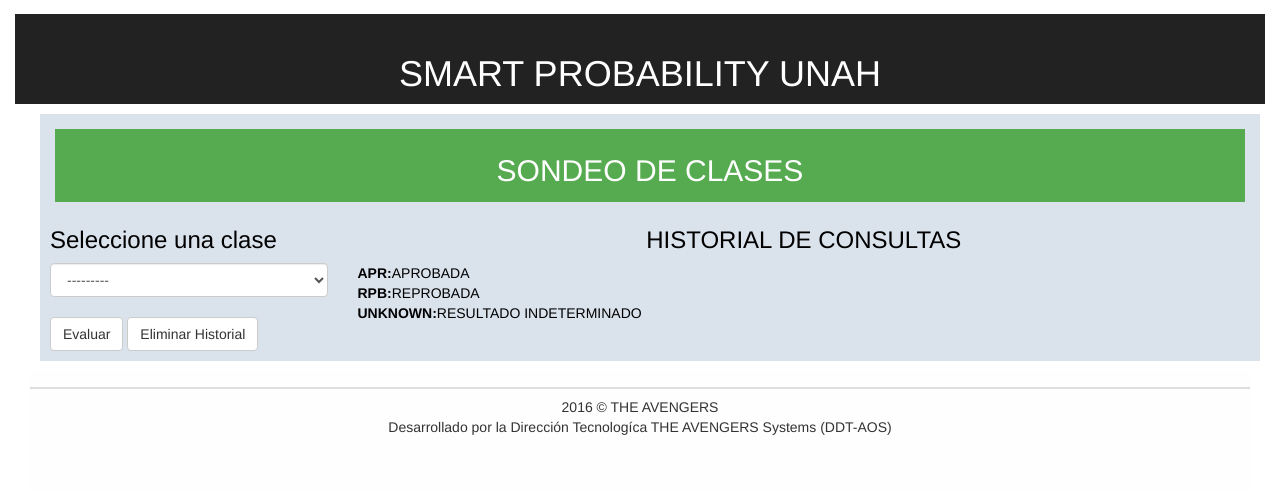
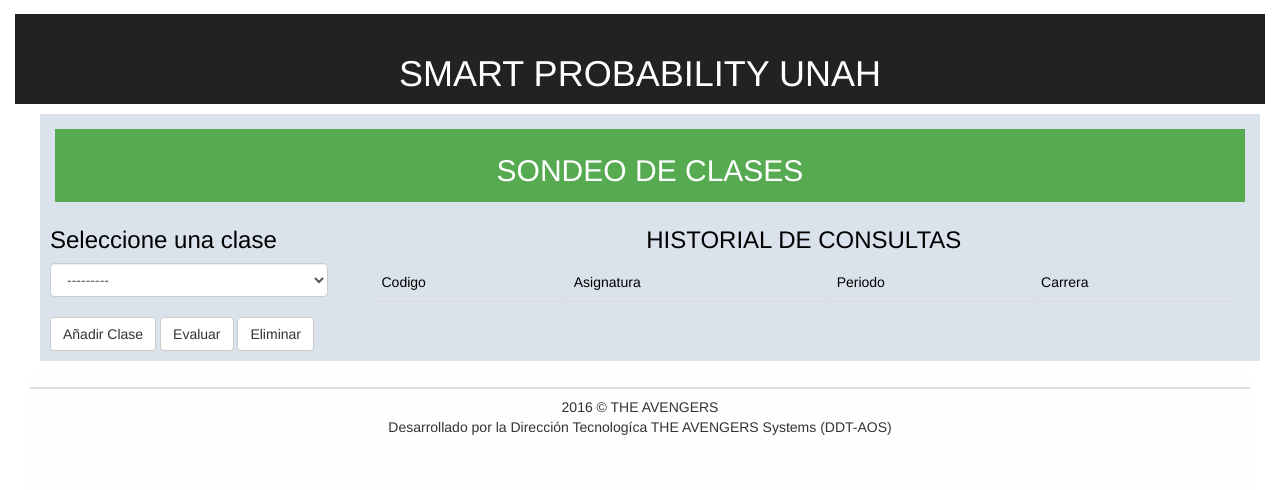
Before and after one commit to GabrielSosa/SMART_PROBABILITY_UNAH, a PHP site: page /SMART_PROBABILITY_UNAH/sondeo_clases.php in a window 1280 px wide. Shown: the part 51-541 px from the top of the page. Run offline with PHP 8.4, Linux system fonts and the light colour scheme; a user stored in the database is signed in; data that the repository does not hold is empty.

Commit message:
Tabla y totales de tabla
Esta es la ultima modificación del 1 nov del 2016

```diff
--- a/backend/comboBox_Clases.php
+++ b/backend/comboBox_Clases.php
@@ -16,7 +16,7 @@
 
 	     /*Imprimimos los departamentos de honduras disponibles en la BD
 	      y ponemos como valor ID_CLASE en Value */
-		echo '<option value='.utf8_encode($fila['ID_CLASE']).'>'.utf8_encode($fila['NOMBRE_CLASE']).'</option>';
+		echo '<option id = '.utf8_encode($fila['ID_CLASE']).' value='.utf8_encode($fila['ID_CLASE']).'>'.utf8_encode($fila['NOMBRE_CLASE']).'</option>';
 
 		}
 
--- a/backend/include_head.php
+++ b/backend/include_head.php
@@ -21,3 +21,4 @@
     <link href="css/bootstrap.css" rel="stylesheet">
     <link href="css/font-awesome.css" rel="stylesheet">
     <link href="css/bootstrap-social.css" rel="stylesheet">
+    <link href="css/gabo_tabla.css" rel="stylesheet" >
--- /dev/null
+++ b/css/gabo_tabla.css
@@ -0,0 +1,19 @@
+#content{
+		position: absolute;
+		min-height: 50%;
+		width: 80%;
+		top: 20%;
+		left: 5%;
+	}
+
+	.selected{
+		cursor: pointer;
+	}
+	.selected:hover{
+		background-color: #0585C0;
+		color: white;
+	}
+	.seleccionada{
+		background-color: #0585C0;
+		color: white;
+	}
--- a/register.php
+++ b/register.php
@@ -107,7 +107,7 @@
                                     <div class="form-group">
                                         <label for="inputPassword" class="col-sm-2 control-label">Contraseña</label>
                                         <div class="col-sm-10">
-                                          <input type="text" pattern=".{6,}" title="SEIS O MÁS CARACTERES" name="txtpass" class="form-control" id="inputPassword" placeholder="Contraseña" required>
+                                          <input type="password" pattern=".{6,}" title="SEIS O MÁS CARACTERES" name="txtpass" class="form-control" id="inputPassword" placeholder="Contraseña" required>
                                         </div>
                                     </div>
                                     <div class="form-group">
--- a/sondeo_clases.php
+++ b/sondeo_clases.php
@@ -58,23 +58,39 @@
                                 <div class="row">
                                     <div class="col-xs-12 col-md-3">
                                         <h3>Seleccione una clase</h3>
-                                        <?php include("backend/comboBox_Clases.php") ?>
+                                        <div id="ComboBoxResultado">
+                                            <?php include("backend/comboBox_Clases.php") ?>
+                                        </div>
                                         <br>
-                                        <button id="btnEvaluarClase" class="btn btn-default" onclick="EjecutarEvaluacion()">Evaluar</button>
-                                        <button id="btnEliminarHistorial" class="btn btn-default" onclick="EliminarHistorial()">Eliminar Historial</button>
+                                        <button id="btnEvaluarClase" class="btn btn-default" onclick="EjecutarEvaluacion()">Añadir Clase</button>
+                                        <button id="btnEvaluarTotal" class="btn btn-default" onclick="ImprimirTodo()">Evaluar</button>
+                                        <button id="btnEliminarHistorial" class="btn btn-default" onclick="eliminarTodasFilas()">Eliminar</button>
                                     </div>
                                     <div class="col-xs-12 col-md-9">
                                         <h3 class="text-center">HISTORIAL DE CONSULTAS</h3>
-                                        <p><strong>APR:</strong>APROBADA<br><strong>RPB:</strong>REPROBADA<br><strong>UNKNOWN:</strong>RESULTADO INDETERMINADO<br></p>
-                                        <div id="contenedorResultados">
+
+                                       <div class="col-xs-12 col-md-12">
+
+                                       <table id="tabla" class="table table-bordered">
+                                            <thead>
+                                                <tr>
+                                                    <!--<td>Nº</td>-->
+                                                    <td>Codigo</td>
+                                                    <td>Asignatura</td>
+                                                    <td>Periodo</td>
+                                                    <td>Carrera</td>
+                                                </tr>
+                                            </thead>
+
+                                        </table>
+                                    </div>
+
+                                    <div id="contenedorResultados">
                                            <!--Se Mostrara los resultados consultados por el usuario-->
-                                        </div>
-                                    </div
+                                    </div>
+
                                 </div>
-
                             </div>
-
-
                         </div>
                     </div>
                 </div>
@@ -122,10 +138,12 @@
             return nombreClase;
         }
 
-        function EliminarHistorial (){
 
-            $("#contenedorResultados").empty();
-        }
+
+        var cont=0;
+        var id_fila_selected=[];
+        var arreglo = new Array();
+        var valor = '';
 
         function EjecutarEvaluacion(){
 
@@ -137,14 +155,64 @@
                 url:'backend/rslt_codigo_clase.php',
                 data:'idClase='+idClase,
                 success:function(data){
-                  var valor = eval(data);
-                  var claseLabel =$('<label class="resultClases">'+ObtenerNombreClaseComboBoxClases()+':'+valor+'</label>');
-                  $("#contenedorResultados").append(claseLabel);
+                  valor = eval(data);
+                  cont++;
+                  var fila='<tr><td>'+idClase+'</td><td>'+ObtenerNombreClaseComboBoxClases()+'</td><td>2</td><td>Ingenieria en sistemas</td></tr>';
+                  $('#tabla').append(fila);
+                  arreglo.push(valor);
+                  $('#'+idClase).remove();
+                  idClase = 0;
                   EstadoEventoEvaluar(false);
                 }
               });
           }
         }
+
+        function eliminarTodasFilas(){
+            $('#tabla tbody tr').each(function(){
+            $(this).remove();
+            });
+            $("#contenedorResultados").empty();
+            location.reload();
+        }
+
+        var ConAPR = 0;
+        var ConRPB = 0;
+        var ConDES = 0;
+
+        function ImprimirTodo(){
+            var TotalClase = ResultadoTotal();
+            $("#contenedorResultados").empty();
+            var claseLabel =$('<label class="resultClases">EL RESULTADO ES: '+TotalClase+'</label>');
+            $("#contenedorResultados").append(claseLabel);
+            EstadoEventoEvaluar(false);
+        }
+
+
+        function ResultadoTotal(){
+            for (var i = 0; i < arreglo.length; i++) {
+                if(arreglo[i]=='APR'){
+                 ConAPR ++;
+                }else if(arreglo[i]=='RPB'){
+                    ConRPB ++;
+                }
+                else{
+                    ConDES++;
+                }
+            }
+
+            //Verificar que resultado hay mas valores
+            if(ConAPR>ConRPB && ConAPR>ConDES){
+                return 'APROBADO';
+            }else if(ConRPB>ConAPR && ConRPB>ConDES){
+                return 'REPROBADO';
+            }else{
+                return 'DESCONOCIDO';
+            }
+
+            return 'DESCONOCIDO';
+        }
+
     </script>
 
 </body>
```
